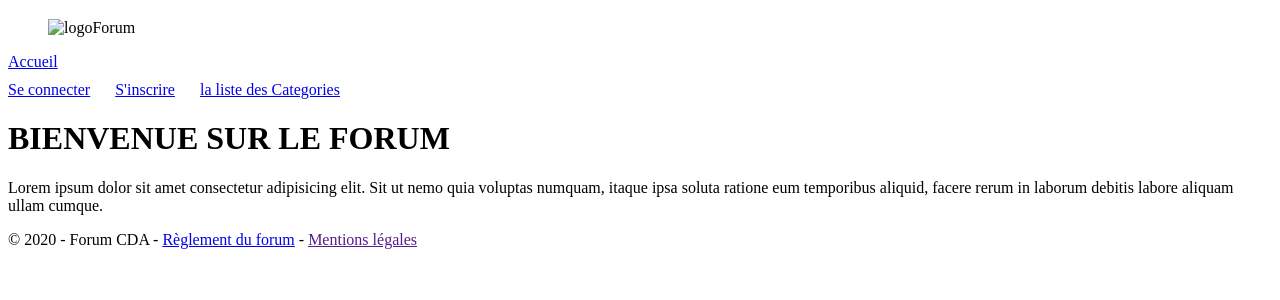
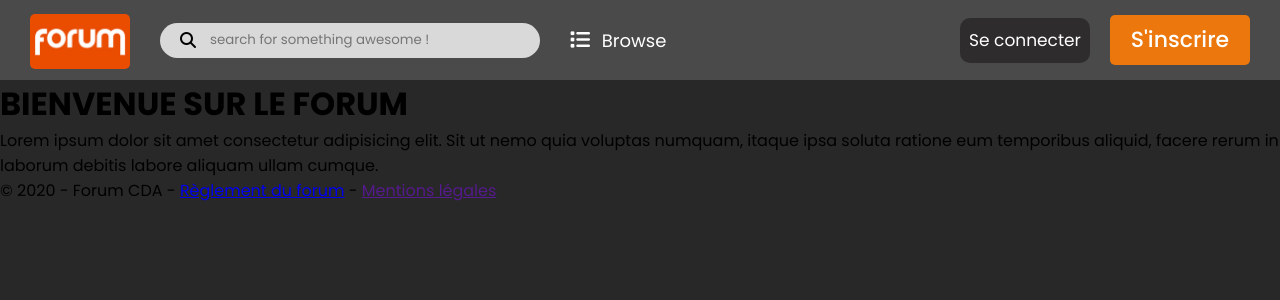
Before and after one commit to MAAkkari/mvc-forum, a PHP site: page / in a window 1280 px wide. Shown: the top 300 px of the page. Run offline with PHP 8.4, Linux system fonts and the light colour scheme; some libraries are stand-ins or nearby versions.

Commit message:
creation de la navbar
ajout d'une navbar

```diff
--- a/public/css/style.css
+++ b/public/css/style.css
@@ -1,5 +1,10 @@
-
-.FormTopic{
+*{
+    font-family: 'Poppins', sans-serif;
+    box-sizing: border-box;
+    margin: 0px;
+    padding: 0px;
+}
+/* .FormTopic{
     display:none;
 
 }
@@ -56,4 +61,141 @@
     display:flex;
     align-items: center;
     column-gap: 15px;
+} */
+body{
+    background: #282828;
 }
+
+#layout_nav{
+    display: flex ;
+    align-items: center;
+    width:100%;
+    justify-content: space-between;
+    padding:0px 30px 0px 30px;
+
+
+}
+#layout_nav input{
+    border-radius: 40px ;
+    width:380px;
+    max-width: 450px;
+    min-width: 250px;
+    height: 35px;
+    background: #D9D9D9;
+    padding-left:50px ;
+    position: relative;
+    border: none ;
+
+
+}
+#layout_nav img{
+border-radius: 5px;
+width: 100px;
+height: 55px;
+flex-shrink: 0;
+margin-top: 10px;
+}
+header{
+    background: #4A4A4A;
+    width : 100%;
+    min-height: 80px ;
+    column-gap: 50px;
+
+}
+.fa-magnifying-glass{
+    margin-left: 20px;
+    position:absolute;
+    z-index: 10;
+    font-weight: bolder;
+}
+#search_bar{
+    display:flex;
+    align-items: center;
+
+
+}
+header a {
+    text-decoration: none;
+    color : white;
+}
+.register_btn{
+    background: #EB770D;
+    width:140px ;
+    height: 50px;
+    font-weight: 500;
+    font-size: 22px;
+    text-align: center;
+    padding-top: 8px;
+    border-radius: 5px;
+}
+.left_nav{
+    display: flex;
+    column-gap: 30px;
+    align-items: center;
+    height:80px;
+}
+.right_nav{
+    display: flex;
+    column-gap: 20px ;
+    align-items: center;
+
+}
+.login_btn{
+    background: #2e2c2c;
+    width:130px ;
+    height: 45px;
+    text-align: center;
+    padding-top: 9px;
+    font-size: 17px;
+    border-radius: 10px;
+}
+.fa-list{
+    margin-right: 7px;
+    font-size: 20px;
+}
+.browse_link{
+    font-size: 18px;
+}
+.fa-user{
+    background-color: #EB770D ;
+    width: 50px;
+    height: 50px;
+    border-radius: 100px;
+    text-align: center;
+    padding-top: 13px;
+    font-size: 22px;
+    color:black;
+    margin-right: 5px;
+    transition: all 0.5s ease-in-out;
+}
+.profile_link{
+    width: 110px;
+    border:none;
+    border-radius: 50px;
+    transition: all 0.5s ease-in-out;
+    font-weight: 600;
+}
+.profile_link a {
+
+}
+.profile_link:hover{
+    background-color: #EB770D;
+    color:black;
+
+}
+.profile_link:hover .fas.fa-user {
+    background-color: #181717;
+    color:rgb(202, 192, 192);
+  }
+  .titre_page{
+    text-align: center;
+    margin-top: 25px;
+    color:white;
+  }
+  .categorie_affichage{
+    display: flex;
+    color :white;
+  }
+  .categorie_affichage a{
+    color:white;
+  }
--- a/view/layout.php
+++ b/view/layout.php
@@ -8,7 +8,9 @@
     <link rel="stylesheet" href="https://cdnjs.cloudflare.com/ajax/libs/font-awesome/5.13.0/css/all.min.css" integrity="sha256-h20CPZ0QyXlBuAw7A+KluUYx/3pK+c7lYEpqLTlxjYQ=" crossorigin="anonymous" />
     <link rel="stylesheet" href="<?= PUBLIC_DIR ?>/css/style.css">
     <script src="https://kit.fontawesome.com/a0cb91d4d8.js" crossorigin="anonymous"></script>
-
+    <link rel="preconnect" href="https://fonts.googleapis.com">
+    <link rel="preconnect" href="https://fonts.gstatic.com" crossorigin>
+    <link href="https://fonts.googleapis.com/css2?family=Poppins:ital,wght@0,200;0,300;0,400;0,500;0,600;0,700;0,800;0,900;1,100;1,200;1,300;1,500;1,600;1,700;1,800;1,900&display=swap" rel="stylesheet">
     <title>FORUM</title>
 </head>
 <body>
@@ -19,39 +21,44 @@
             <h3 class="message" style="color: red"><?= App\Session::getFlash("error") ?></h3>
             <h3 class="message" style="color: green"><?= App\Session::getFlash("success") ?></h3>
             <header>
-                <nav>
-                    <div id="nav-left">
-                        <figure><img src="" alt="logoForum"></figure>
-                        <a href="/mvc-forum/">Accueil</a>
+                <nav id="layout_nav">
+
+                   <div class="left_nav">
+                        <figure> <a class="logo_a" href="/mvc-forum/"><img src="public\img\Forum_radio2.png" alt="logoForum">  </a></figure>
+
+
+                        <div id="search_bar" >
+                            <i class="fa-solid fa-magnifying-glass"></i>
+                            <input placeholder="search for something awesome !" type="text">
+                        </div>
+                        <a class="browse_link" href="index.php?ctrl=forum&action=listCategories"><i class="fa-solid fa-list"></i> Browse</a>
+                    </div>
+
+                    <div class="right_nav">
+
                             <?php
-
                             if(App\Session::isAdmin()){
                                 ?>
-                            <a href="index.php?ctrl=security&action=listUsers">Liste des utilisateurs</a>
-                            <?php } ?>
-                    </div>
-                    <div id="nav-right">
-                    <?php
+                                <a href="index.php?ctrl=security&action=listUsers"><i class="fa-solid fa-people-group"></i></a>
+                                <?php }
 
                             if(App\Session::getUser()){
                                 ?>
-                            <a href="index.php?ctrl=security&action=profile&id=<?= $_SESSION["user"]->getId() ?>"><span class="fas fa-user"></span>&nbsp;<?= App\Session::getUser()?></a>
-                            <a href="index.php?ctrl=security&action=logout">Déconnexion</a>
-                            <a href="index.php?ctrl=forum&action=listCategories">la liste des Categories</a>
+                                <a class="profile_link" href="index.php?ctrl=security&action=profile&id=<?= $_SESSION["user"]->getId() ?>"><span class="fas fa-user"></span>&nbsp;<?= App\Session::getUser()?></a>
+                                <a href="index.php?ctrl=security&action=logout"><i class="fa-solid fa-door-open"></i></a>
+
                                 <?php
                             }
                             else{
                                 ?>
-                            <a href="index.php?ctrl=security&action=login">Se connecter</a>
-                            <a href="index.php?ctrl=security&action=register">S'inscrire</a>
-                            <a href="index.php?ctrl=forum&action=listCategories">la liste des Categories</a>
+                                <a class="login_btn" href="index.php?ctrl=security&action=login">Se connecter</a>
+                                <a class="register_btn" href="index.php?ctrl=security&action=register">S'inscrire</a>
                             <?php
-                        }
+                            } ?>
+                   </div>
 
+                </nav>
 
-                    ?>
-                    </div>
-                </nav>
             </header>
 
             <main id="forum">
```
Also changed, not shown: view/forum/listCategories.php (+7 -3 lines), public/img/forum_radio2.PNG (added). Lines whose indentation alone changed are shown as unchanged.
